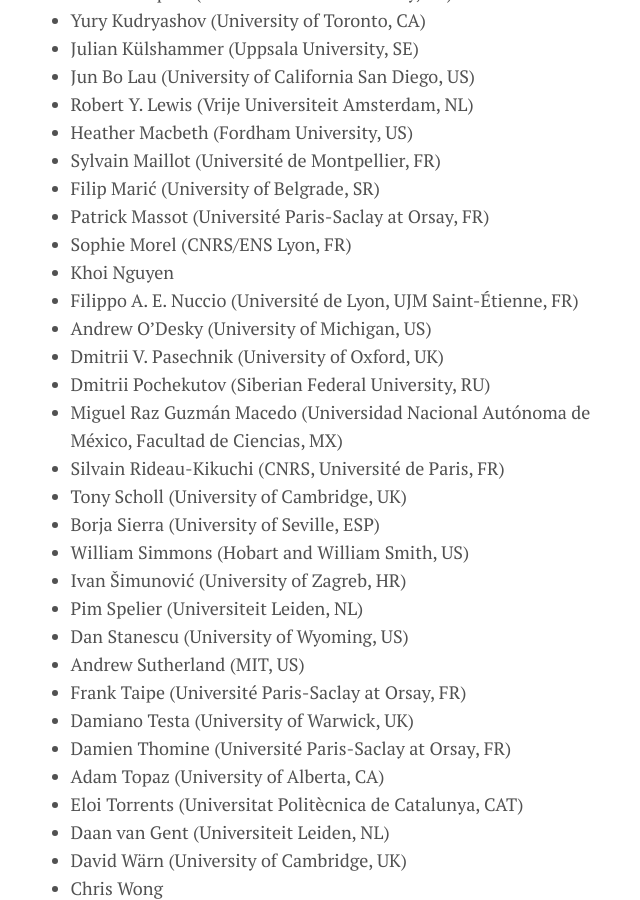
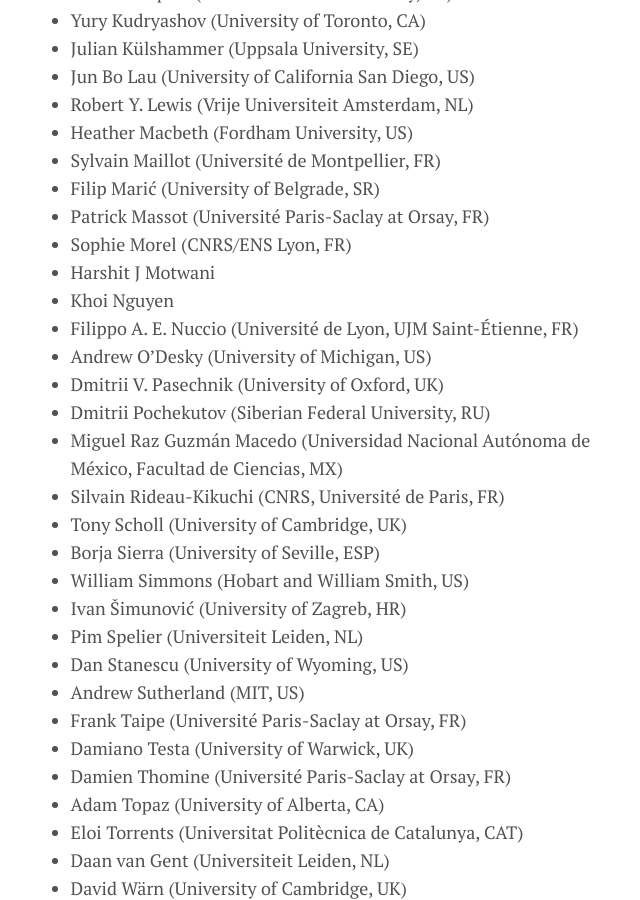
Before and after one commit to leanprover-community/lftcm2020, a Jekyll site: the page built from docs/participants.md, in a window 1280 px wide and 900 px high, scrolled down 1254 px. Shown: the whole window, without its empty margins (302-942 px from the left). Built offline with Jekyll 4.4.1, drawn with Linux system fonts in a browser that asks for light colours.

Commit message:
Update participants.md

```diff
--- a/docs/participants.md
+++ b/docs/participants.md
@@ -60,6 +60,7 @@
 * Filip Marić (University of Belgrade, SR)
 * Patrick Massot (Université Paris-Saclay at Orsay, FR)
 * Sophie Morel (CNRS/ENS Lyon, FR)
+* Harshit J Motwani
 * Khoi Nguyen
 * Filippo A. E. Nuccio (Université de Lyon, UJM Saint-Étienne, FR)
 * Andrew O'Desky (University of Michigan, US)
```
